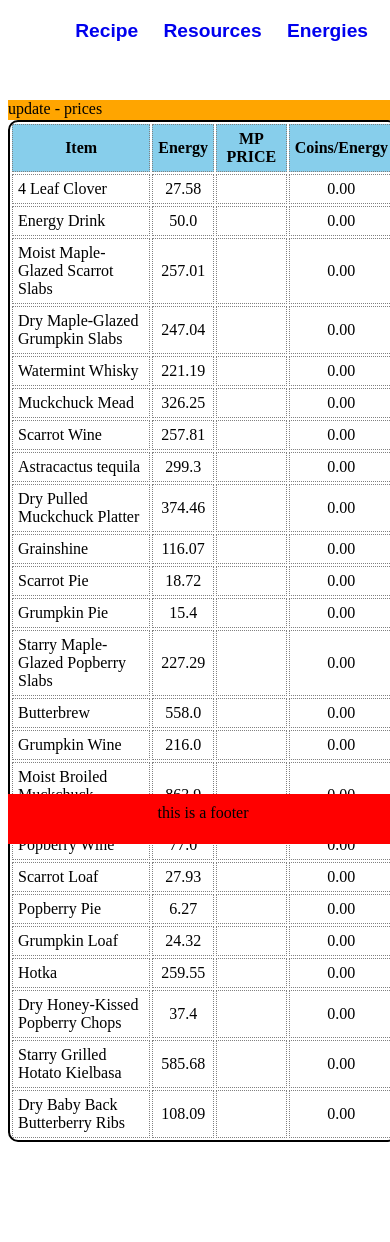
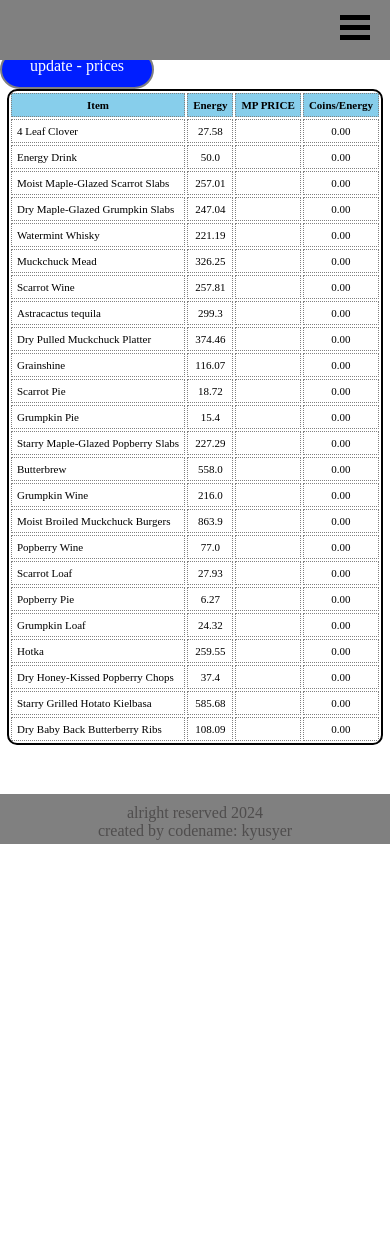
Before and after one commit to kyusyer/pixelsrecipe, a Django app: page /recipe/energy in a window 390 px wide. After the commit the page ends 844 px from the top, so only its background shows below. Run offline with Django 5.2, Linux system fonts and the light colour scheme; data comes from the database, SQL or seed files in the repository; both versions use the stored data as it was after the commit; data that the repository does not hold is empty.

Commit message:
update styling, added missing crops on the industry database

```diff
--- a/pixels/recipe/templates/recipe/energy.html
+++ b/pixels/recipe/templates/recipe/energy.html
@@ -3,10 +3,14 @@
 
 {% block main%}
 
-<div>
-    <div id="update-now">
-        update - prices
+<div class="energy-container">
+    <div class="btn-energy-container">
+        <div id="update-now">
+            update - prices
+        </div>
+
     </div>
+
     <table id="energy-table">
         <thead id="table-head">
             <tr>
--- a/pixels/recipe/templates/recipe/layout.html
+++ b/pixels/recipe/templates/recipe/layout.html
@@ -10,6 +10,8 @@
     <title>Pixels-Market</title>
     <link rel="stylesheet" href="{% static 'recipe/stylesheet.css' %}">
     <script src="{% static 'recipe/resources.js' %}"></script>
+    <link rel="shortcut icon" href="https://d31ss916pli4td.cloudfront.net/game/ui/hud/hud_icon_land.png"
+        type="image/x-icon">
 
 
 
@@ -31,11 +33,29 @@
 
             </div>
         </nav>
+        <div class="nav-burger">
+            <div>
+                <div class="burger">
+
+                </div>
+                <div class="burger">
+
+                </div>
+                <div class="burger">
+
+                </div>
+            </div>
+
+        </div>
 
 
         </div>
 
     </header>
+
+
+
+
     <main>
         {% block main %}
 
@@ -47,7 +67,12 @@
 
 
     <footer>
-        this is a footer
+        <div>
+            alright reserved 2024
+        </div>
+        <div>
+            created by codename: kyusyer
+        </div>
 
     </footer>
 
--- a/pixels/recipe/views.py
+++ b/pixels/recipe/views.py
@@ -89,7 +89,7 @@ def index(request):
 
 
 def itemdata(request,itemName):
-    """return price of the requested item"""
+    """API that return price of the requested item"""
     try:
         # print(itemName)
         price = get_price(Item.objects.get(name_item=itemName).id_item)
--- a/pixels/static/recipe/resources.js
+++ b/pixels/static/recipe/resources.js
@@ -1,43 +1,86 @@
 
-function updateEnergy() {
+
+async function updateEnergy() {
+    /// updates the data on energy page and sort it from highest to lowest..
+    const updateButton = document.querySelector("#update-now");
+    let origText = updateButton.textContent
+    let origBGColor = updateButton.style.color;
+    updateButton.style.backgroundColor = "Gray";
+    updateButton.textContent = "Updating...";
+
+    var unsortedTable = []
 
     var elTableRows = document.querySelectorAll(".energy-item-data");
+    const tableBody = document.querySelector("tbody");
+    tableBody.innerHTML = "Fetching data.........";
 
-    elTableRows.forEach(row => {
+    // elTableRows.forEach(row => {
+    // forEach can only be used in arrays, nodelist need to be converted to array first.. better use for..of
 
-        var name = row.querySelector("td:first-child").textContent;
-        var energyGain = row.querySelector("td:nth-child(2)").textContent;
+
+    for (const row of elTableRows) {
+
+        const name = row.querySelector("td:first-child").textContent;
+        console.log(name);
+        const energyGain = row.querySelector("td:nth-child(2)").textContent;
+
+        try {
+
+            const response = await fetch(`item/${name}`);
+            const price = await response.text();
+            const coinsPerEnergy = +price / +energyGain;
+
+            const rowData = {
+                name, // shorthand of writing name: name in js,
+                energyGain,
+                price,
+                CoinEnergy: coinsPerEnergy.toFixed(2)
+            };
+
+            unsortedTable.push(rowData);
+
+        } catch (error) {
+            console.error("Error fetching data:", error);
+        }
+    }
 
 
 
-        fetch(`item/${name}`)
-            .then(response => response.text())
-            .then(price => {
-                row.querySelector("td:nth-child(3)").textContent = price;
+    const sortedTable = unsortedTable.sort((prev, next) => +prev.CoinEnergy - +next.CoinEnergy)
 
-                let coinsPerEnergy = +price / + energyGain;
+    tableBody.innerHTML = "";
+    sortedTable.forEach((rowData) => {
 
-                row.querySelector("td:nth-child(4)").textContent = coinsPerEnergy.toFixed(2);
-
-            });
+        const trow = document.createElement("tr");
+        trow.className = "energy-item-data";
+        trow.innerHTML = `
+        <td>${rowData.name}</td>
+        <td>${rowData.energyGain}</td>
+        <td>${rowData.price}</td>
+        <td>${rowData.CoinEnergy}</td>
+        `;
 
 
-    }
-    )
+        // console.log(trow.innerHTML);
+        tableBody.append(trow);
+
+    })
+    updateButton.style.backgroundColor = origBGColor;
+    updateButton.textContent = origText;
+
 }
-// function sortEnergy(){
-//     var elTableRows = document.querySelectorAll(".energy-item-data");
 
-
-// }
 
 function updateData(industry) {
     let currentUrl = window.location.href;
     let urlToFetch = currentUrl + "/" + industry;
-    console.log(urlToFetch);
+    // console.log(urlToFetch);
 
     const tbody = document.querySelector('tbody');
     tbody.innerHTML = "Loading data..";
+
+    var localRequirement = JSON.parse(localStorage.getItem("itemReq"));
+    // console.log(localRequirement)
     fetch(urlToFetch)
         .then(response => response.json())
         .then(data => {
@@ -56,17 +99,25 @@ function updateData(industry) {
 
 
                 const tdEnergy = document.createElement("td");
-                tdEnergy.textContent = product.energy_needed;
-                console.log(product.energy)
+                let energy_needed = localRequirement[product.name]["required_energy"]
+                // console.log(energy_needed)
+
+                tdEnergy.textContent = energy_needed;
 
                 const tdPrice = document.createElement("td");
                 tdPrice.textContent = product.market_price;
 
                 const tdProfit = document.createElement("td");
-                tdProfit.textContent = product.profit;
+
+                let cost = localRequirement[product.name]["capital"]
+
+                let profit = Math.floor((product.market_price * 0.99 - cost));
+                tdProfit.textContent = profit;
 
                 const tdPE = document.createElement("td");
-                tdPE.textContent = product.pe;
+                let out = localRequirement[product.name]["out"]
+                let pe = (profit / energy_needed) * out;
+                tdPE.textContent = pe.toFixed(2);
 
                 tr.appendChild(tdName);
                 tr.appendChild(tdEnergy);
@@ -87,27 +138,73 @@ function updateData(industry) {
 
 
 document.addEventListener('DOMContentLoaded', () => {
+
+    document.addEventListener("click", (event) => {
+
+
+        if (event.target.classList.contains("burger")) {
+
+            let elNavBar = document.querySelector(".nav-container");
+            if (elNavBar.style.display === "none" || elNavBar.style.display === "") {
+                elNavBar.style.display = "flex";
+            }
+            else {
+                elNavBar.style.display = "none";
+            }
+
+        }
+    })
     const energyPath = "/recipe/energy"
-    const industryPath = "/recipe/industry"
+    const industryPath = "/recipe/resources"
 
     var currentPath = window.location.pathname;
 
     console.log(currentPath)
 
     if (currentPath === energyPath) {
-        updateEnergy()
-        document.querySelector("#update-now").onclick = updateEnergy;
+
+
+
+
+        updateEnergy();
+
+        const updateButton = document.querySelector("#update-now");
+        updateButton.onclick = function (event) {
+            event.stopPropagation();
+            updateEnergy();
+
+        }
+
     }
 
 
     if (currentPath === industryPath) {
+        const origBG = document.querySelector(".industry:last-child").style.backgroundColor;
 
-        document.querySelector(".industry").style.backgroundColor = "Gray";
 
+        document.querySelector(".industry:first-child").style.backgroundColor = "Gray";
+
+        if (!localStorage.getItem("requirement")) {
+            // let currHost = window.location.host;
+
+            // let urlToFetch = currHost+"/recipe/requirement"
+            fetch("/recipe/requirement")
+                .then(response => response.json())
+                .then(text => {
+                    localStorage.setItem("itemReq", JSON.stringify(text));
+                    // console.log("saved")
+
+                })
+        }
+
+
+
+        updateData("Farming");
         document.addEventListener('click', (event) => {
             if (event.target.classList.contains("industry")) {
+
                 document.querySelectorAll(".industry").forEach(industry => {
-                    industry.style.backgroundColor = "Green";
+                    industry.style.backgroundColor = origBG;
                 });
 
                 event.target.style.backgroundColor = "Gray";
--- a/pixels/static/recipe/stylesheet.css
+++ b/pixels/static/recipe/stylesheet.css
@@ -1,11 +1,21 @@
 /* #################################################################### */
 /* Header styling */
+
+* {
+    margin: 0;
+    padding: 0;
+}
+
 body {
     min-width: 500px;
+    width: 100vw;
+
 }
 
 header {
     position: fixed;
+    display: flex;
+    justify-content: end;
     z-index: 1;
     top: 0;
     /* background-color: yellow; */
@@ -13,16 +23,18 @@ header {
     box-sizing: border-box;
     width: 100%;
     text-align: right;
+    background-color: gray;
 }
 
 .nav-container {
-    display: inline-block;
+    display: flex;
+    flex-direction: row;
     box-sizing: border-box;
     height: 100%;
-    padding-top: 20px;
     padding-left: 20px;
     padding-right: 20px;
     font-size: 1.2rem;
+    align-items: center;
 
 
 }
@@ -36,13 +48,21 @@ header {
     font-family: Arial, Helvetica, sans-serif;
 
     font-weight: bold;
-    color: black;
+
 
 
 }
 
+.nav-burger {
+    display: none;
+    padding-right: 20px;
+
+}
+
+
 a {
     text-decoration: none;
+    color: white;
 }
 
 .nav-bar:hover {
@@ -56,7 +76,7 @@ a {
 /* ###################################################### */
 
 footer {
-    background-color: red;
+    background-color: gray;
     position: fixed;
     bottom: 0px;
     height: 50px;
@@ -65,6 +85,7 @@ footer {
     z-index: 1;
     text-align: center;
     padding-top: 10px;
+    color: rgba(46, 42, 42, 0.596);
 
 }
 
@@ -214,17 +263,118 @@ td:first-child {
     width: 20%;
     min-width: 88px;
     max-width: 130px;
+    color: rgba(255, 255, 255, 0.927);
+    text-align: center;
 }
 
 .industry:hover {
-    box-shadow: 0 0 5px red;
+    box-shadow: 0 0 5px rgb(219, 202, 202);
 }
 
 #industry-info {
     background-color: rgba(239, 243, 245, 0.915);
+    min-width: calc(100%-100px);
 }
 
 #update-now {
-    background-color: orange;
-    height: 20px;
+    background-color: rgb(0, 30, 255);
+    height: 30px;
+    width: 150px;
+    text-align: center;
+    padding-top: 5px;
+    border: 2px solid gray;
+    user-select: none;
+    border-radius: 25px;
+    color: white;
 }
+
+.energy-container {
+    display: flex;
+    flex-direction: column;
+    align-items: center;
+    width: 100vw;
+}
+
+.btn-energy-container {
+    width: 100%;
+}
+
+@media only screen and (max-width: 660px) {
+    #recipe-data {
+        flex-direction: column;
+        height: 600px;
+        width: 400px;
+    }
+
+    .recipe-info {
+        width: 100%;
+    }
+}
+
+@media only screen and (max-width:420px) {
+
+    th,
+    td {
+        font-size: 11px;
+    }
+
+    .nav-container {
+        display: none;
+        flex-direction: column;
+        height: 150px;
+        background-color: gray;
+        border: 3px solid white;
+        position: fixed;
+        top: 50px;
+        right: 10px;
+        border-radius: 20px;
+        ;
+
+    }
+
+    .nav-bar {
+        width: 100%;
+        text-align: start;
+        border-bottom: 1px solid white;
+    }
+
+    .recipe-info,
+    .ingredients-info,
+    #ingredients-table {
+        max-width: 98%;
+    }
+
+    #recipe-container {
+        padding-left: 10px;
+        padding-right: 10px;
+        padding-top: 20px;
+    }
+
+    #product-details {
+        padding-left: 15px;
+    }
+
+    main {
+        padding-top: 50px;
+    }
+
+    .recipe-info {
+        width: 240px;
+    }
+
+    .nav-burger {
+        display: flex;
+        flex-direction: column;
+        justify-content: center;
+        align-items: end;
+
+    }
+
+    .burger {
+        border-top: 5px solid black;
+        height: 5px;
+        width: 30px;
+    }
+
+
+}
```
Also changed, not shown: other parts of pixels/static/recipe/stylesheet.css (+45 -17 lines), pixels/recipe/static/recipe/resources.js (+25 -4 lines), pixels/recipe/static/recipe/stylesheet.css (+115 -19 lines), pixels/db.sqlite3, pixels/static/recipe/newrecipe.json.
